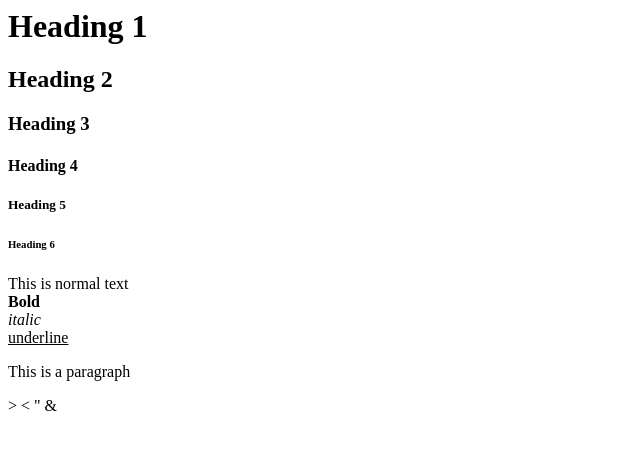
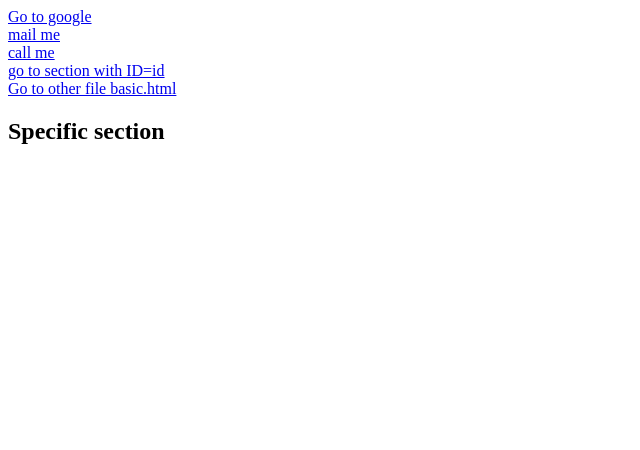
Before and after one commit to Priyansh-15/Django, a plain HTML site: page 16. HTML,CSS,JS/3/index.html in a window 1280 px wide. Shown: the whole page, without its empty margins (0-640 px from the left). Drawn offline with Linux system fonts and the light colour scheme.

Commit message:
2.3 - ahref

```diff
--- a/16. HTML,CSS,JS/3/index.html
+++ b/16. HTML,CSS,JS/3/index.html
@@ -1,29 +1,20 @@
-<html>
-    <head>
-        <title>Basic HTML Page</title>
-    </head>
-    <body>
-    <h1>Heading 1</h1>
-    <h2>Heading 2</h2>
-    <h3>Heading 3</h3>
-    <h4>Heading 4</h4>
-    <h5>Heading 5</h5>
-    <h6>Heading 6</h6>
-
-    This is normal text
+<!DOCTYPE html>
+<html lang="en">
+<head>
+    <meta charset="UTF-8">
+    <title>Index page</title>
+</head>
+<body>
+    <a href="http://google.com" target="_blank">Go to google</a>
     <br>
-    <b>Bold</b>
+    <a href="mailto:15priyansh13.2001@gmail.com">mail me</a>
     <br>
-    <i>italic</i>
+    <a href="tel:+919876543210">call me</a>
     <br>
-    <u>underline</u>
-    <p> This is a paragraph</p>
-
-    &gt;
-    &lt;
-    &quot;
-    &amp;
-
-
-    </body>
+    <a href="#id">go to section with ID=id</a>
+    <br>
+    <a href="basic.html">Go to other file basic.html</a>
+    <br>
+    <h2 id="id">Specific section</h2>
+</body>
 </html>
```
